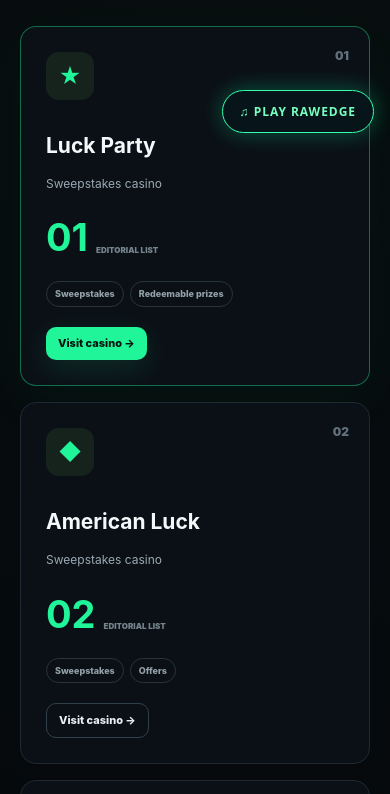
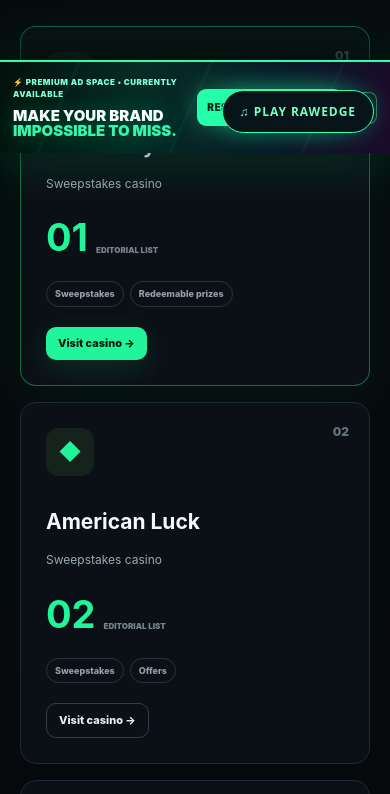
Before and after one commit to rawedgedeals-alt/RAWEDGE3.0HEROCUT, a plain HTML site: page index.html in a window 390 px wide. Shown: the part 691-1485 px from the top of the page. Drawn offline with Linux system fonts and the light colour scheme; a script that the page names is missing.

Commit message:
Launch: add visible founding-sponsor rocker and remove nonfunctional newsletter signup

```diff
--- a/index.html
+++ b/index.html
@@ -31,6 +31,29 @@
   .ad-hero-link{border-radius:0;}
   .ad-hero-link img{width:100%;height:auto;min-height:0;object-fit:contain;object-position:center top;}
 }
+
+/* Founding-sponsor rocker: clearly available inventory, never a fake paid ad. */
+body{padding-bottom:120px}
+.re-bottom-rocker{position:fixed;inset:auto 0 0;z-index:80;display:flex;align-items:center;justify-content:space-between;gap:16px;padding:15px clamp(18px,4vw,72px);min-height:104px;background:linear-gradient(103deg,#03110c 0%,#062c24 35%,#091827 71%,#1d0a2a 100%);border-top:2px solid #2dffab;box-shadow:0 -12px 48px #000e,0 0 55px #20f59a45;overflow:hidden}
+.re-bottom-rocker::before{content:"";position:absolute;inset:0;pointer-events:none;background:repeating-linear-gradient(115deg,transparent 0 70px,#42ffc30a 71px 73px,transparent 74px 120px)}
+.re-rocker-copy{position:relative;display:flex;flex-direction:column;gap:7px}
+.re-rocker-label{font-size:10px;letter-spacing:.19em;font-weight:900;color:#7fffd6}
+.re-rocker-copy strong{font-weight:1000;line-height:1.05;font-size:clamp(16px,2.6vw,30px);color:white;text-shadow:0 0 22px #04cf9b70}
+.re-rocker-copy strong em{font-style:normal;color:#36f7a9}
+.re-rocker-actions{display:flex;gap:12px;align-items:center;position:relative}
+.re-rocker-btn{background:#26ffab;color:#031c13!important;text-decoration:none;padding:16px 22px;font-size:13px;border-radius:9px;font-weight:1000;letter-spacing:.04em;white-space:nowrap;box-shadow:0 0 28px #2cffa664}
+.re-rocker-close{border:1px solid #9aeed266;background:#09151a;color:#effff7;border-radius:8px;width:38px;height:38px;font-size:23px;cursor:pointer}
+.re-rocker-closed .re-bottom-rocker{display:none}
+body:has(.re-bottom-rocker.re-hidden){padding-bottom:0}
+@media(max-width:680px){
+ body{padding-bottom:102px}
+ .re-bottom-rocker{min-height:93px;padding:10px 13px;gap:8px}
+ .re-rocker-label{font-size:8px;letter-spacing:.07em}
+ .re-rocker-copy strong{font-size:15px}
+ .re-rocker-btn{padding:11px 10px;font-size:10px}
+ .re-rocker-close{width:28px;height:32px;font-size:17px}
+ .re-rocker-actions{gap:6px}
+}
 </style>
 <script>window.va=window.va||function(){(window.vaq=window.vaq||[]).push(arguments)};</script>
 <script defer src="/_vercel/insights/script.js"></script>
@@ -52,7 +75,8 @@
 <section class="stats"><div><strong>100%</strong><span>Scoring framework published</span></div><div><strong>6</strong><span>Core rating categories</span></div><div><strong>0</strong><span>Paid ranking positions</span></div><div><strong>24/7</strong><span>Research-first approach</span></div></section>
 <section class="section split"><div><span class="eyebrow">WHY RAWEDGE</span><h2>Know what you're actually signing up for.</h2><p>RawEdge puts important details in one place: offer terms, eligibility, payment information, game selection, support and player protections.</p><a class="btn primary" href="how-we-rate.html">How our scores work →</a></div><div class="feature-list"><div><b>01</b><span><strong>Real criteria</strong><small>Every score maps to published factors.</small></span></div><div><b>02</b><span><strong>No pay-to-rank</strong><small>Advertising doesn't buy a ranking.</small></span></div><div><b>03</b><span><strong>Plain English</strong><small>No buried terms or industry jargon.</small></span></div><div><b>04</b><span><strong>Player first</strong><small>Limits, protections and important catches stay visible.</small></span></div></div></section>
 <section class="conversion-banner" aria-label="RawEdge featured casino offers"><div class="conversion-glow glow-one"></div><div class="conversion-glow glow-two"></div><div class="conversion-top"><span>⚡ RAWEDGE DEAL DESK</span><small>SPONSORED / AFFILIATE OFFERS</small></div><div class="conversion-main"><div class="conversion-copy"><div class="conversion-kicker">KNOW THE TERMS. THEN MAKE YOUR MOVE.</div><h2>YOUR NEXT <em>CASINO EDGE</em> STARTS HERE.</h2><p>Compare current offers, terms, payout details and player protections before you register.</p><a class="conversion-btn" href="casinos.html">EXPLORE THE RAWEDGE →</a></div><div class="conversion-icons"><div class="neon-chip green-chip"><b>★</b><span>REAL<br>REVIEWS</span></div><div class="neon-chip gold-chip"><b>♛</b><span>SMART<br>OFFERS</span></div><div class="neon-chip cyan-chip"><b>⚡</b><span>FAST<br>RESEARCH</span></div></div></div><div class="conversion-bottom"><span>🔒 PLAYER-FIRST RESEARCH</span><span>◆ CLEAR SPONSORED LABELS</span><span>⚡ UPDATED WHEN VERIFIED</span><span>🔞 18+ PLAY RESPONSIBLY</span></div></section>
-<section class="newsletter"><div><span class="eyebrow">RAWEDGE ALERTS</span><h2>Get the good stuff. Skip the spam.</h2><p>New casino reviews, offer watch updates and research drops.</p></div><form onsubmit="subscribe(event)"><input required type="email" placeholder="Your email address"><button class="btn primary">Subscribe</button></form></section>
+<section class="newsletter"><div><span class="eyebrow">RAWEDGE ALERTS</span><h2>Research updates are coming.</h2><p>Our email list is not open yet. Follow the RawEdge channels for new guides and research; we will enable signups when secure subscriber storage is in place.</p></div><a class="btn primary" href="https://www.instagram.com/rawedgecasinodeals/" target="_blank" rel="noopener noreferrer">FOLLOW OUR UPDATES →</a></section>
 </main>
 <footer><div class="footer-brand"><span class="logo">R</span><div><b>RAWEDGE</b><small>CASINO REVIEWS</small></div></div><div class="footer-links"><a href="casinos.html">Casinos</a><a href="slots.html">Slots</a><a href="guides.html">Guides</a><a href="how-we-rate.html">How We Rate</a><a href="about.html">About</a><a href="advertise.html">Advertise</a><a href="responsible-gambling.html">Responsible Gambling</a></div><p class="legal">RawEdge is an independent informational and affiliate website. Availability, bonuses, licensing and terms can change. Always verify details with the operator before registering or depositing. 18+ only.</p><p>© 2026 RawEdge. All rights reserved.</p></footer>
+<aside class="re-bottom-rocker" aria-label="RawEdge advertising space available"><div class="re-rocker-copy"><span class="re-rocker-label">⚡ PREMIUM AD SPACE • CURRENTLY AVAILABLE</span><strong>MAKE YOUR BRAND <em>IMPOSSIBLE TO MISS.</em></strong></div><div class="re-rocker-actions"><a class="re-rocker-btn" href="advertise.html">RESERVE YOUR SPOT →</a><button class="re-rocker-close" type="button" aria-label="Dismiss advertisement" onclick="document.querySelector('.re-bottom-rocker').classList.add('re-hidden');document.body.style.paddingBottom='0';">×</button></div></aside>
 <script src="app.js"></script><script defer src="rawedge-sound.js"></script></body></html>
```
